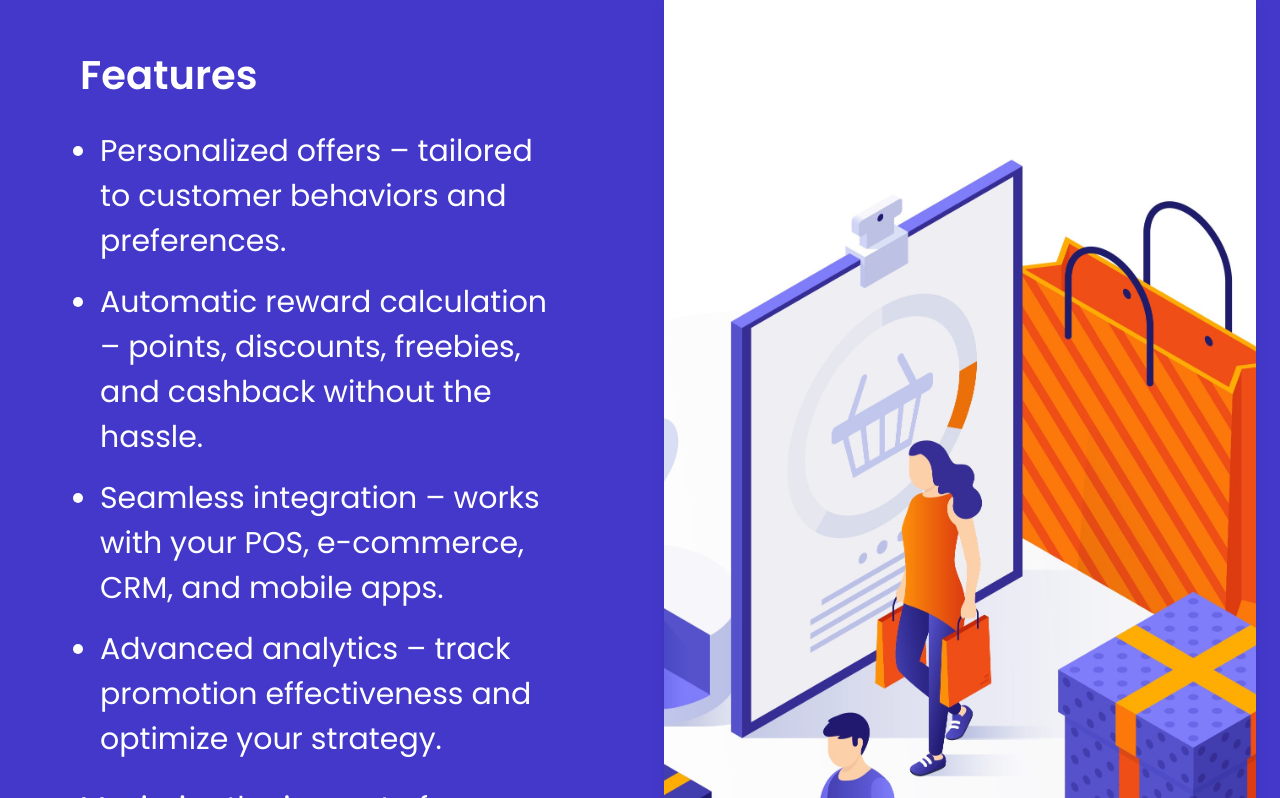
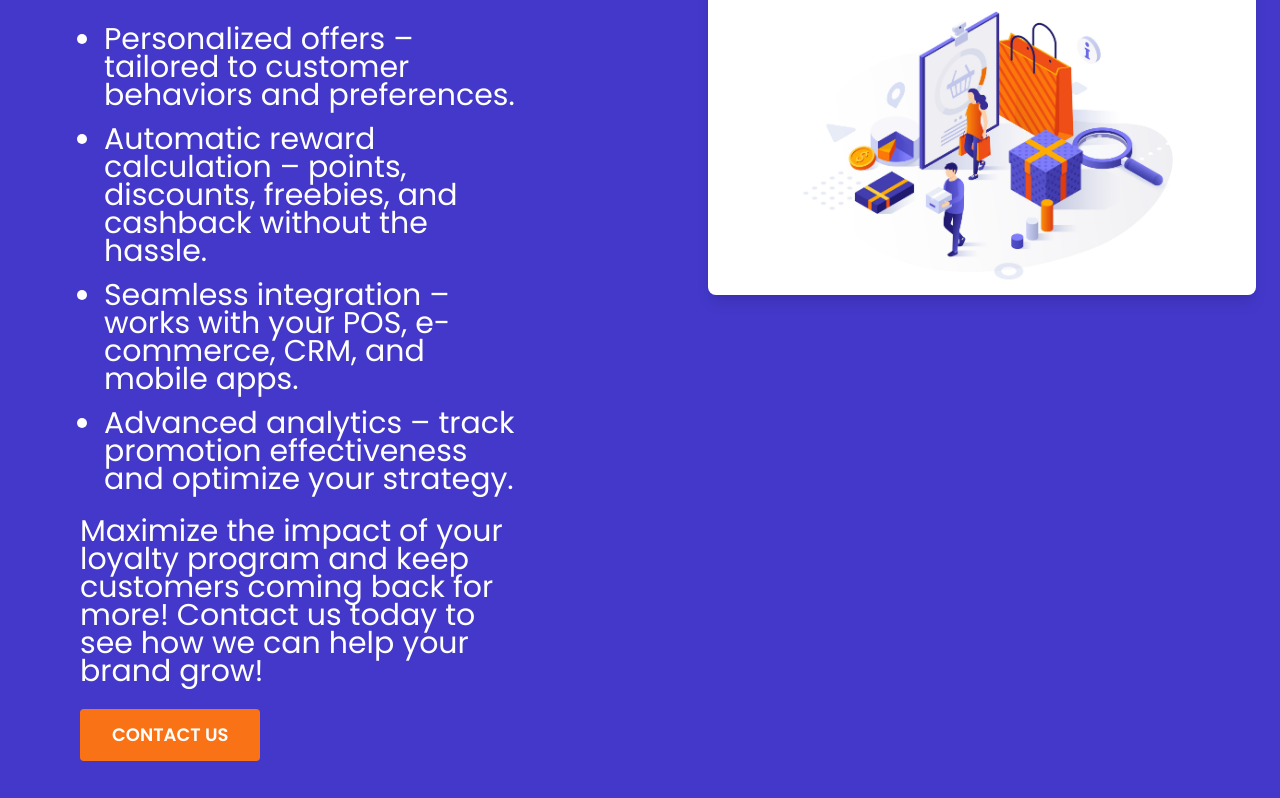
Before and after one commit to wtabaczynski/caseltech.io, a Next.js app: page /loyalty in a window 1280 px wide. Shown: the part 1042-1840 px from the top of the page. Built offline with nearby package versions, Linux system fonts and the light colour scheme.

Commit message:
uodate: features-2

```diff
--- a/components/Features.tsx
+++ b/components/Features.tsx
@@ -32,10 +32,9 @@ const Features = () => {
   }, [imageInView, controlsImage]);
 
   return (
-    <section className="parallax-section max-container padding-container flex flex-col md:flex-row gap-20 py-10 md:py-20 bg-indigo-700">
-      <div className="flex flex-col md:flex-row w-full items-stretch">
+    <section className="parallax-section max-container padding-container flex flex-col md:flex-row items-center md:items-stretch gap-10 md:gap-20 py-10 md:py-20 bg-indigo-700">
       {/* Text Section */}
-        <div className="w-full md:w-1/2 p-6 md:p-20 text-white flex items-center">
+      <div className="w-full md:w-1/2 px-6 md:px-20 text-white flex items-center justify-center">
         <motion.div
           ref={textRef}
           initial="hidden"
@@ -43,21 +42,21 @@ const Features = () => {
           variants={textVariants}
           className="w-full"
         >
-            <h1 className="text-[40px] font-poppins font-semibold text-white mb-6">
+          <h1 className="text-3xl md:text-[40px] font-poppins font-semibold text-white mb-6 text-center md:text-left">
             Features
           </h1>
-            <ul className="list-disc pl-5 mb-6 text-[30px] font-poppins font-medium text-white space-y-4">
+          <ul className="list-disc pl-6 mb-6 text-lg md:text-[30px] font-poppins font-medium space-y-4 text-left">
             <li>Personalized offers – tailored to customer behaviors and preferences.</li>
             <li>Automatic reward calculation – points, discounts, freebies, and cashback without the hassle.</li>
             <li>Seamless integration – works with your POS, e-commerce, CRM, and mobile apps.</li>
             <li>Advanced analytics – track promotion effectiveness and optimize your strategy.</li>
           </ul>
-            <p className="mb-6 text-[30px] font-poppins font-medium text-white">
+          <p className="mb-6 text-lg md:text-[30px] font-poppins font-medium text-center md:text-left">
             Maximize the impact of your loyalty program and keep customers coming back for more! Contact us today to see how we can help your brand grow!
           </p>
-            <div>
+          <div className="flex justify-center md:justify-start">
             <Link href="/#contact-us">
-                <button className="rounded border border-transparent bg-orange-500 px-12 py-4 text-lg font-semibold uppercase leading-normal text-white transition-colors duration-300 hover:bg-orange-600">
+              <button className="rounded bg-orange-500 px-8 py-3 text-sm md:text-lg font-semibold uppercase text-white transition-colors duration-300 hover:bg-orange-600">
                 Contact Us
               </button>
             </Link>
@@ -66,23 +65,22 @@ const Features = () => {
       </div>
 
       {/* Image Section */}
-        <div className="w-full md:w-1/2 p-6 flex justify-center items-stretch">
+      <div className="w-full md:w-1/2 px-6 flex justify-center items-center">
         <motion.div
           ref={imageRef}
           initial="hidden"
           animate={controlsImage}
           variants={imageVariants}
-            className="w-full h-full flex items-center justify-center"
+          className="w-full h-full max-w-[600px]"
         >
           <Image
             src="/lo2.jpeg"
             alt="Loyalty Program"
             width={800}
             height={1000}
-              className="w-full h-full object-cover rounded-lg shadow-lg"
+            className="w-full h-auto object-cover rounded-lg shadow-lg"
           />
         </motion.div>
-        </div>
       </div>
     </section>
   );
```
Lines whose indentation alone changed are shown as unchanged.
